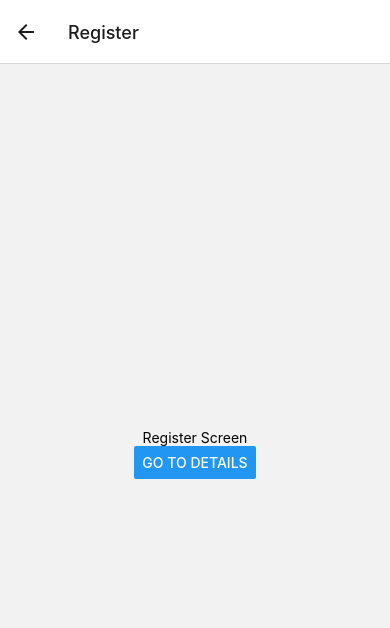
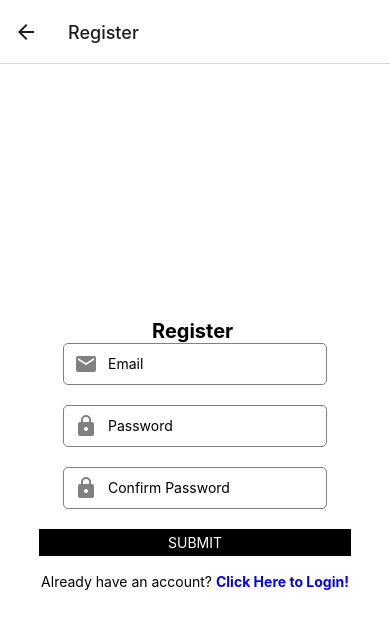
Before and after one commit to npaul007/teammate-grids, a React Native app: screen /Register in a window 390 px wide. Shown: the top 628 px of the page. Built offline with nearby package versions, Linux system fonts and the light colour scheme.

Commit message:
add register screen scaffolding

```diff
--- a/screens/Login.tsx
+++ b/screens/Login.tsx
@@ -7,7 +7,6 @@ interface LoginFormProps {
   onLogin: (email: string, password: string) => void;
 }
 
-// Create screen components
 export const Login = ({ navigation }: { navigation: any }) => {
   const [email, setEmail] = useState("");
   const [password, setPassword] = useState("");
--- a/screens/Register.tsx
+++ b/screens/Register.tsx
@@ -1,14 +1,61 @@
-import { Text, View, Button } from "react-native";
+import React, { useState } from "react";
+import { Text, View, Pressable, TextInput } from "react-native";
+import { Screens, styles } from "../modules/constants";
+import { Icon } from "react-native-elements";
 
-// Create screen components
+interface LoginFormProps {
+  onLogin: (email: string, password: string) => void;
+}
+
 export const Register = ({ navigation }: { navigation: any }) => {
+  const [email, setEmail] = useState("");
+  const [password, setPassword] = useState("");
+
+  const handleLogin = () => {
+    //   onLogin(email, password);
+  };
+
   return (
-    <View style={{ flex: 1, alignItems: "center", justifyContent: "center" }}>
-      <Text>Register Screen</Text>
-      <Button
-        title="Go to Details"
-        onPress={() => navigation?.navigate("Details")}
-      />
+    <View style={styles.container}>
+      <Text style={styles.h1}>Register {"\n"}</Text>
+      <View style={styles.inputContainer}>
+        <Icon name="email" size={24} color="gray" style={styles.icon} />
+        <TextInput
+          placeholder="Email"
+          onChangeText={setEmail}
+          value={email}
+          style={styles.input}
+        />
+      </View>
+      <View style={styles.inputContainer}>
+        <Icon name="lock" size={24} color="gray" style={styles.icon} />
+        <TextInput
+          placeholder="Password"
+          onChangeText={setPassword}
+          value={password}
+          secureTextEntry
+          style={styles.input}
+        />
+      </View>
+      <View style={styles.inputContainer}>
+        <Icon name="lock" size={24} color="gray" style={styles.icon} />
+        <TextInput
+          placeholder="Confirm Password"
+          onChangeText={setPassword}
+          value={password}
+          secureTextEntry
+          style={styles.input}
+        />
+      </View>
+      <Pressable onPress={handleLogin} style={styles.button}>
+        <Text style={styles.button.text}>Submit</Text>
+      </Pressable>
+      <Text>
+        {"\n"}Already have an account?{" "}
+        <Pressable onPress={() => navigation.navigate(Screens.LOGIN)}>
+          <Text style={styles.url}>Click Here to Login!</Text>
+        </Pressable>
+      </Text>
     </View>
   );
 };
```
